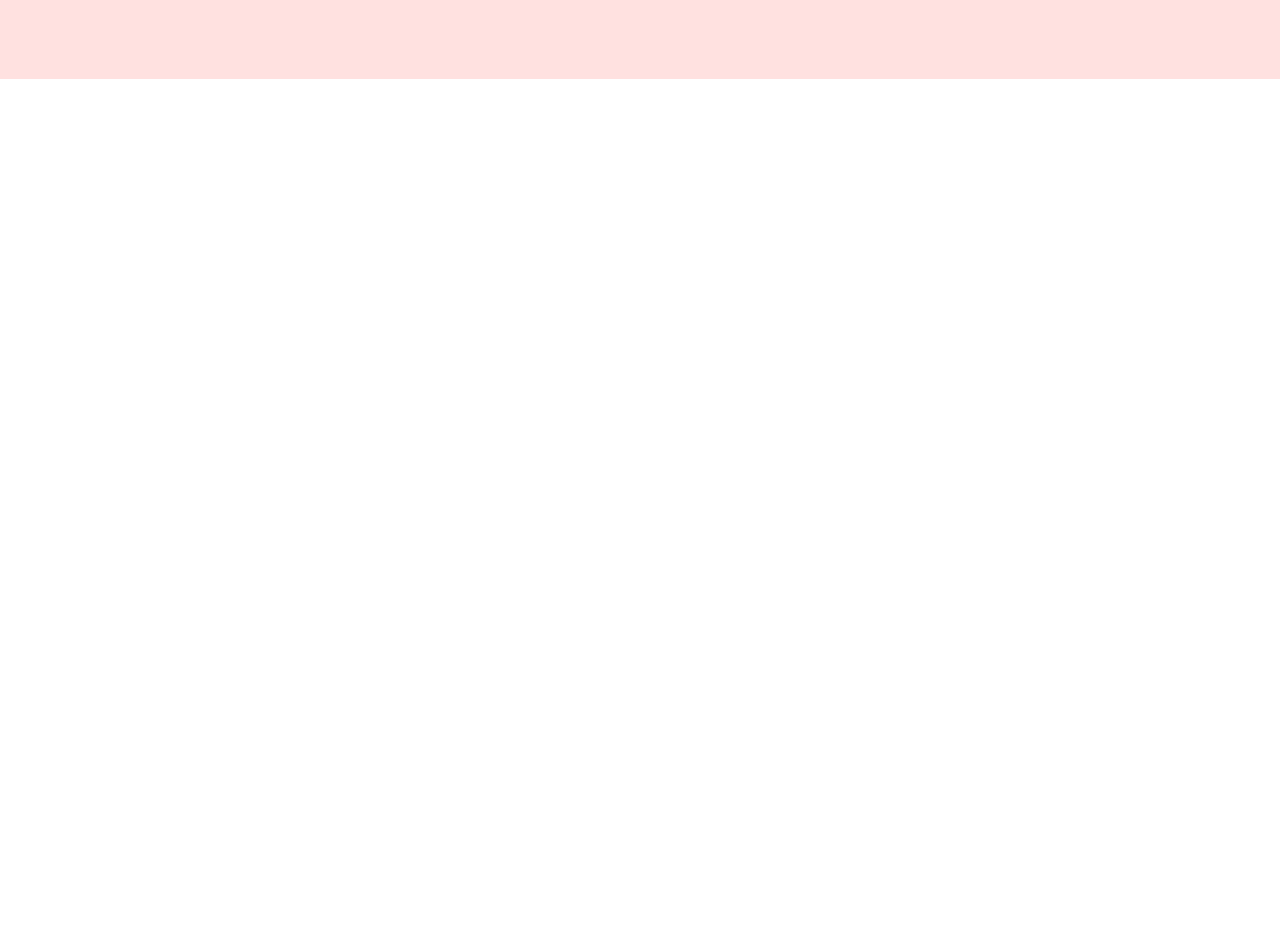
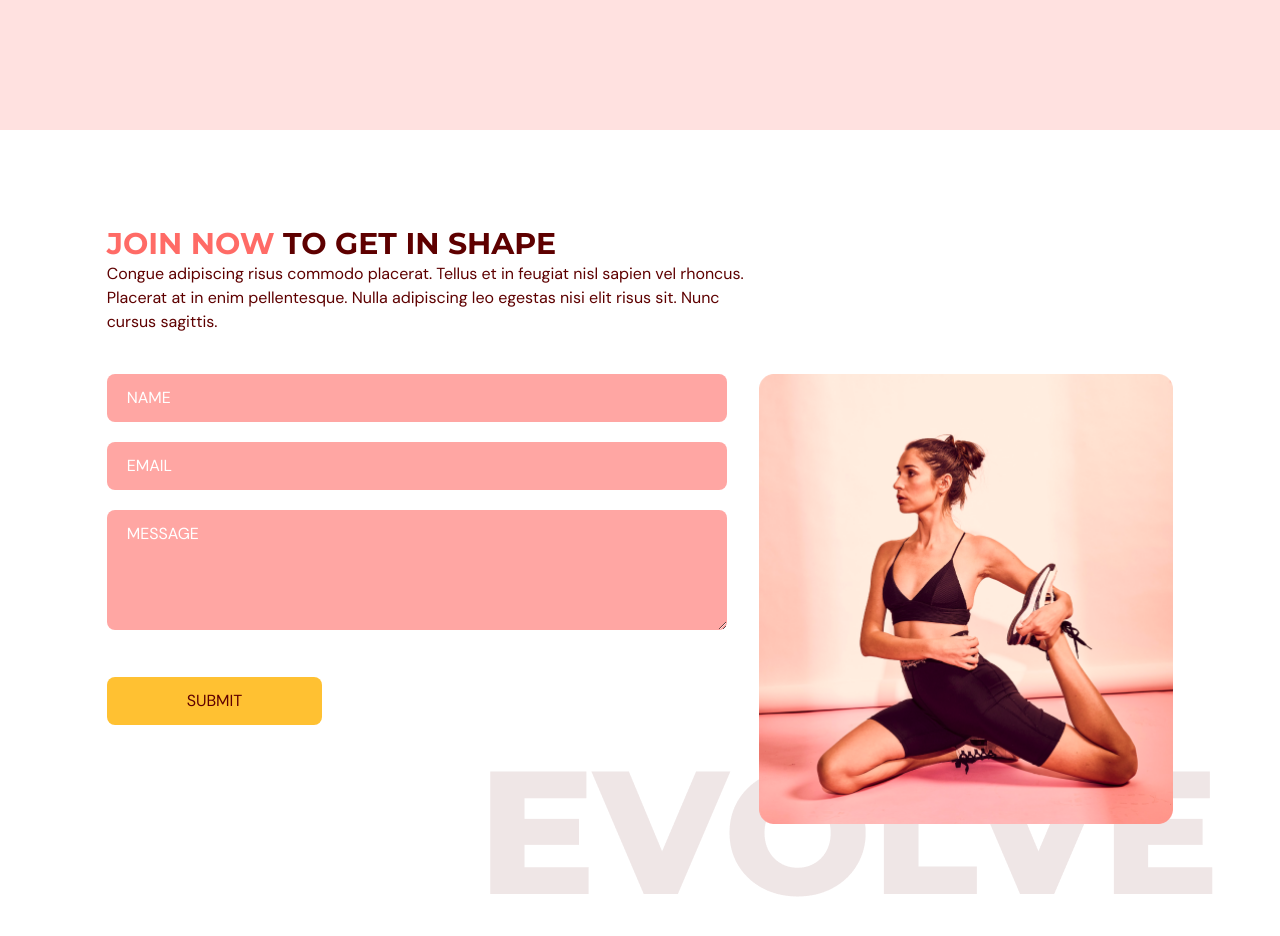
Before and after one commit to OlekTarabesh/gym-project, a React (Vite) app: page / in a window 1280 px wide. Shown: the part 2860-3796 px from the top of the page. Before the commit the page ends 2939 px from the top, so only its background shows below. Built offline with nearby package versions, Linux system fonts and the light colour scheme.

Commit message:
Form section is done.

```diff
--- a/package.json
+++ b/package.json
@@ -14,7 +14,8 @@
     "framer-motion": "^10.16.15",
     "react": "^18.2.0",
     "react-anchor-link-smooth-scroll": "^1.0.12",
-    "react-dom": "^18.2.0"
+    "react-dom": "^18.2.0",
+    "react-hook-form": "^7.48.2"
   },
   "devDependencies": {
     "@types/node": "^20.10.4",
--- a/src/App.tsx
+++ b/src/App.tsx
@@ -1,9 +1,10 @@
-import Navbar from "@/scenes/Navbar";
 import { useEffect, useState } from "react";
 import { SelectedPage } from "./shared/types";
-import Home from "./scenes/Home";
-import Benefits from "./scenes/Benefits";
-import OurClasses from "./scenes/OurClasses";
+import Navbar from "@/scenes/Navbar";
+import Home from "@/scenes/Home";
+import Benefits from "@/scenes/Benefits";
+import OurClasses from "@/scenes/OurClasses";
+import ContactUs from "@/scenes/ContactUs";
 
 function App() {
   const [selectedPage, setSelectedPage] = useState<SelectedPage>(
@@ -34,6 +35,7 @@
       <Home setSelectedPage={setSelectedPage} />
       <Benefits setSelectedPage={setSelectedPage} />
       <OurClasses setSelectedPage={setSelectedPage} />
+      <ContactUs setSelectedPage={setSelectedPage} />
     </div>
   );
 }
--- a/src/index.css
+++ b/src/index.css
@@ -9,6 +9,7 @@
 #root,
 .app {
   width: 100%;
+  height: 100%;
   min-height: 100vh;
   font-family: "DM Sans", sans-serif;
   @apply text-gray-500;
--- /dev/null
+++ b/src/scenes/ContactUs/index.tsx
@@ -0,0 +1,153 @@
+import { useForm } from "react-hook-form";
+import { motion } from "framer-motion";
+import ContactUsPageGraphic from "@/assets/ContactUsPageGraphic.png";
+import { SelectedPage } from "@/shared/types";
+import HText from "@/shared/HText";
+type Props = {
+  setSelectedPage: (value: SelectedPage) => void;
+};
+
+const ContactUs = ({ setSelectedPage }: Props) => {
+  const inputStyles =
+    "mb-5 w-full rounded-lg bg-primary-300 px-5 py-3 placeholder-white";
+  const {
+    register,
+    trigger,
+    formState: { errors },
+  } = useForm();
+
+  const onSubmit = async (e: any) => {
+    const isValid = await trigger();
+    if (!isValid) {
+      e.preventDefault();
+    }
+  };
+  return (
+    <section id="contactus" className="mx-auto w-5/6 pb-32 pt-24">
+      <motion.div
+        onViewportEnter={() => setSelectedPage(SelectedPage.ContactUs)}
+      >
+        {/* Header  */}
+        <motion.div
+          className="md:w-3/5"
+          initial="hidden"
+          whileInView="visible"
+          viewport={{ once: true }}
+          transition={{ duration: 0.8 }}
+          variants={{
+            hidden: { opacity: 0, x: -50 },
+            visible: { opacity: 1, x: 0 },
+          }}
+        >
+          <HText>
+            <span className="text-primary-500">JOIN NOW </span>
+            TO GET IN SHAPE
+          </HText>
+          <p className="my5">
+            Congue adipiscing risus commodo placerat. Tellus et in feugiat nisl
+            sapien vel rhoncus. Placerat at in enim pellentesque. Nulla
+            adipiscing leo egestas nisi elit risus sit. Nunc cursus sagittis.
+          </p>
+        </motion.div>
+        {/* Form And Image  */}
+        <div className="mt-10 justify-between gap-8 md:flex">
+          <motion.div
+            className="mt-10 basis-3/5 md:mt-0"
+            initial="hidden"
+            whileInView="visible"
+            viewport={{ once: true }}
+            transition={{ duration: 0.8 }}
+            variants={{
+              hidden: { opacity: 0, y: 50 },
+              visible: { opacity: 1, y: 0 },
+            }}
+          >
+            <form
+              target="_blank"
+              onSubmit={onSubmit}
+              action="https://formsubmit.co/1d25a21957c206d43afd52978e0c66ca"
+              method="POST"
+            >
+              <input
+                type="text"
+                placeholder="NAME"
+                {...register("name", {
+                  required: true,
+                  maxLength: 100,
+                })}
+                className={inputStyles}
+              />
+              {errors.name && (
+                <p className="mt-1 text-primary-500">
+                  {errors.name.type === "required" && "This field is required"}
+                  {errors.name.type === "maxLength" &&
+                    "Max length is a 100 char."}
+                </p>
+              )}
+              <input
+                type="text"
+                placeholder="EMAIL"
+                {...register("email", {
+                  required: true,
+                  pattern: /^[A-Z0-9._%+-]+@[A-Z0-9.-]+\.[A-Z]{2,}$/i,
+                })}
+                className={inputStyles}
+              />
+              {errors.name && (
+                <p className="mt-1 text-primary-500">
+                  {errors.name.type === "required" && "This field is required"}
+                  {errors.name.type === "pattern" && "Invalid email address"}
+                </p>
+              )}
+              <textarea
+                rows={4}
+                cols={50}
+                placeholder="MESSAGE"
+                {...register("message", {
+                  required: true,
+                  maxLength: 2000,
+                })}
+                className={inputStyles}
+              />
+              {errors.message && (
+                <p className="mt-1 text-primary-500">
+                  {errors.message.type === "required" &&
+                    "This field is required"}
+                  {errors.message.type === "maxLength" &&
+                    "Max length is a 2000 char."}
+                </p>
+              )}
+              <button
+                type="submit"
+                className="trnsition mt-5 rounded-lg bg-secondary-500 px-20 py-3 duration-500 hover:text-white"
+              >
+                SUBMIT
+              </button>
+            </form>
+          </motion.div>
+          <motion.div
+            className="relative mt-16 basis-2/5 md:mt-0"
+            initial="hidden"
+            whileInView="visible"
+            viewport={{ once: true, amount: 0.5 }}
+            transition={{ delay: 0.2, duration: 0.5 }}
+            variants={{
+              hidden: { opacity: 0, y: 50 },
+              visible: { opacity: 1, y: 0 },
+            }}
+          >
+            <div className="w-full before:absolute before:-bottom-20 before:-right-10 before:z-[-1] md:before:content-evolvetext">
+              <img
+                className="w-full"
+                alt="contact-us-page-graphic"
+                src={ContactUsPageGraphic}
+              />
+            </div>
+          </motion.div>
+        </div>
+      </motion.div>
+    </section>
+  );
+};
+
+export default ContactUs;
```
Also changed, not shown: 1 other file (tests, documents, lock files or other folders).
